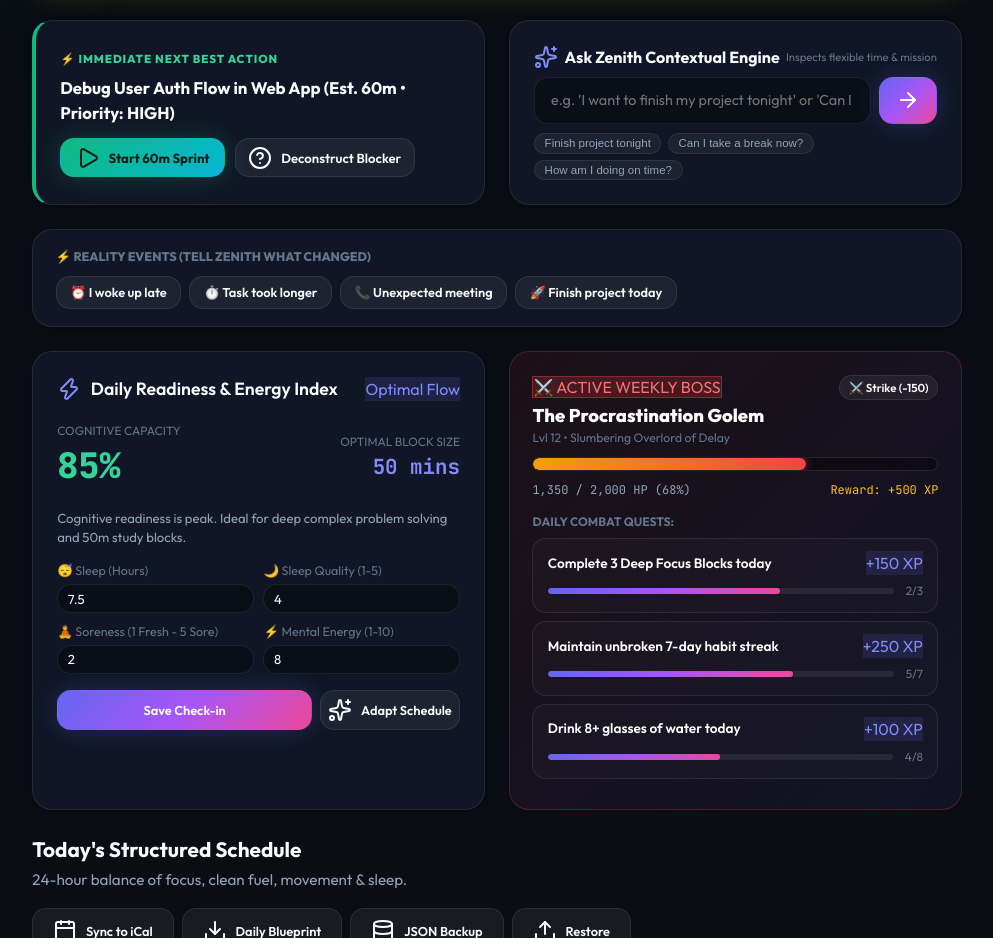
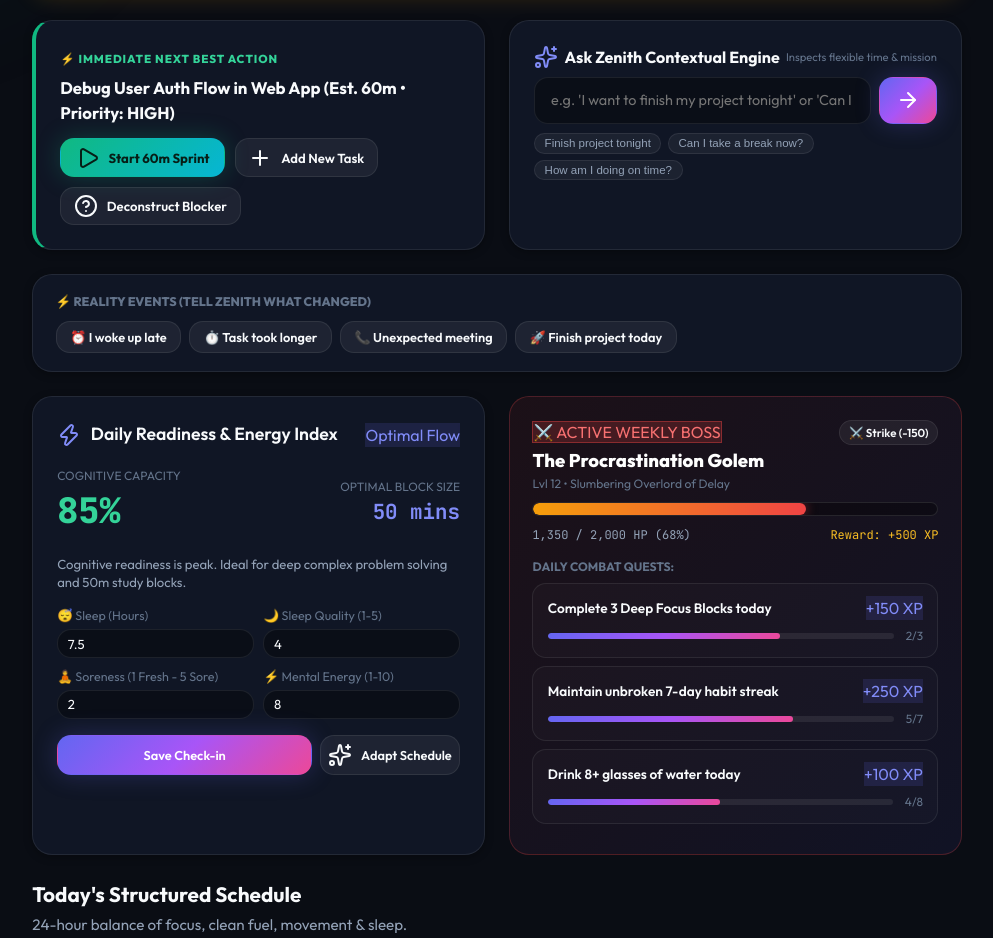
Before and after one commit to Prathamesh-Labs/FlowOS, a plain HTML site: page index.html in a window 1280 px wide. Shown: the part 960-1898 px from the top of the page, without its empty margins (283-1276 px from the left). Drawn offline with nearby package versions, Linux system fonts and the light colour scheme.

Commit message:
feat: add quick Add Task shortcut and improve task creation accessibility

```diff
--- a/index.html
+++ b/index.html
@@ -219,9 +219,12 @@
             <div id="command-next-action-text" style="font-size: 1.05rem; font-weight: 700; color: var(--text-primary); margin-top: 0.4rem;">
               Debug User Auth Flow in Web App (Est. 60m • Priority: HIGH)
             </div>
-            <div style="display: flex; gap: 0.6rem; margin-top: 0.8rem;">
+            <div style="display: flex; gap: 0.6rem; margin-top: 0.8rem; flex-wrap: wrap;">
               <button onclick="document.querySelector('[data-tab=study]').click();" class="btn btn-emerald" style="padding: 0.4rem 0.9rem; font-size: 0.82rem;">
                 <i data-lucide="play"></i> Start 60m Sprint
+              </button>
+              <button onclick="document.querySelector('[data-tab=tasks-habits]').click();" class="btn btn-secondary" style="padding: 0.4rem 0.8rem; font-size: 0.82rem;">
+                <i data-lucide="plus"></i> Add New Task
               </button>
               <button onclick="openObstacleSolver('Debug User Auth Flow');" class="btn btn-secondary" style="padding: 0.4rem 0.8rem; font-size: 0.82rem;">
                 <i data-lucide="help-circle"></i> Deconstruct Blocker
```
